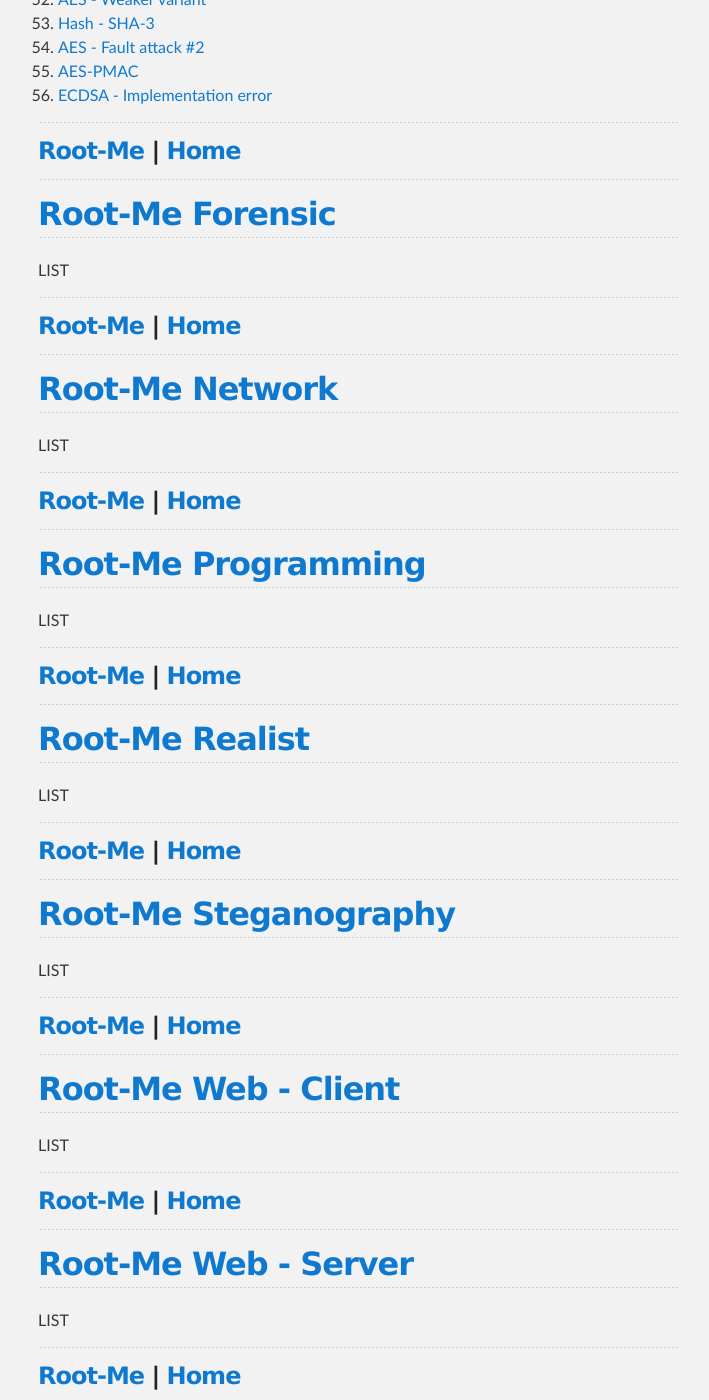
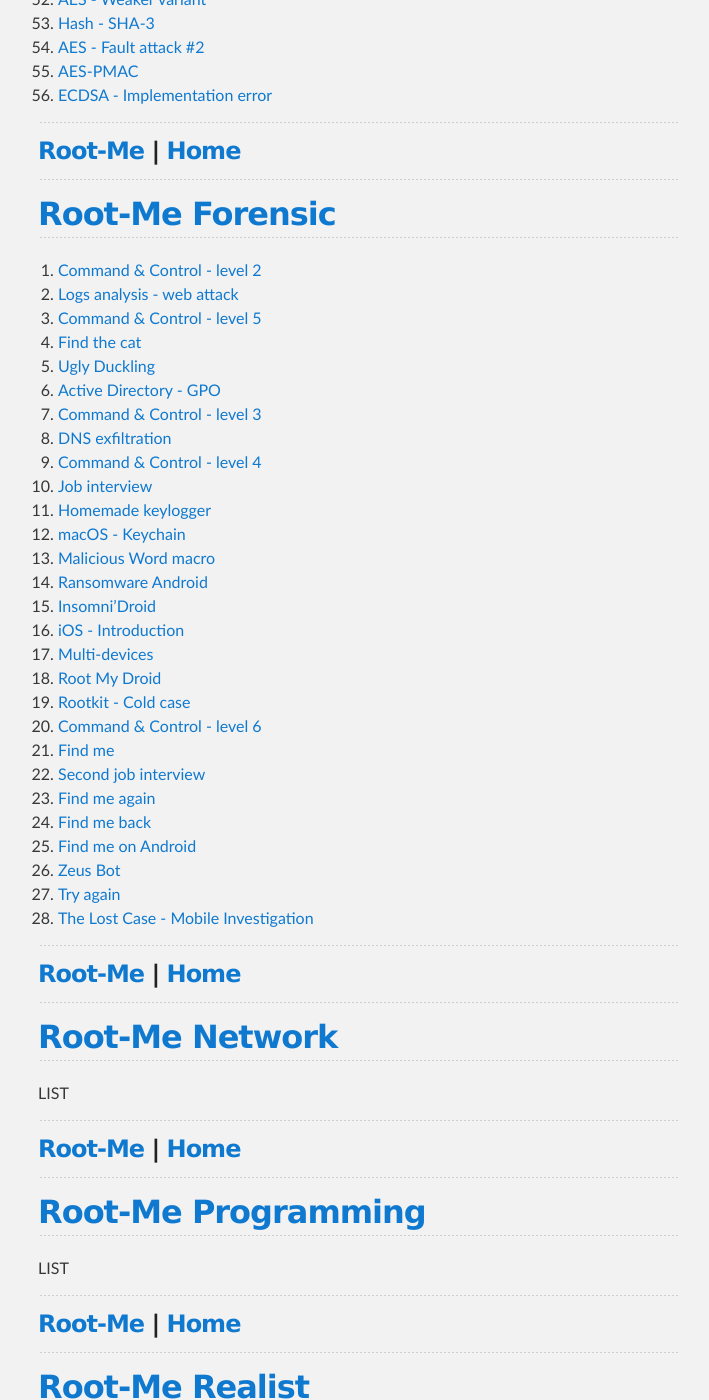
Before and after one commit to djm89uk/djm89uk.github.io, a Jekyll site: the page built from rootme.md, in a window 1280 px wide and 1400 px high, scrolled down 6280 px. Shown: the whole window, without its empty margins (282-991 px from the left). Built offline with Jekyll 4.4.1, drawn with Linux system fonts in a browser that asks for light colours; our own code applies the rules of GitHub Pages for plain Markdown files.

Commit message:
Update rootme.md

```diff
--- a/rootme.md
+++ b/rootme.md
@@ -141,7 +141,6 @@ Root-Me is a non-profit organization which goal is to promote the spread of know
 82. [ELF x64 - Blind ROP](./rootme_asys.md#elf-x64-blind-rop)
 83. [ELF x64 - Browser exploit - BitString](./rootme_asys.md#elf-x64-browser-exploit-bitstring)
 
-
 ---
 
 ### [Root-Me](./rootme.md) | [Home](./index.md)
@@ -270,7 +269,34 @@ Root-Me is a non-profit organization which goal is to promote the spread of know
 
 ## [Root-Me Forensic](./rootme_for.md)
 
-LIST
+1. [Command & Control - level 2](./rootme_for.md#command-&-control-level-2)
+2. [Logs analysis - web attack](./rootme_for.md#logs-analysis-web-attack)
+3. [Command & Control - level 5](./rootme_for.md#command-&-control-level-5)
+4. [Find the cat](./rootme_for.md#find-the-cat)
+5. [Ugly Duckling](./rootme_for.md#ugly-duckling)
+6. [Active Directory - GPO](./rootme_for.md#active-directory-gpo)
+7. [Command & Control - level 3](./rootme_for.md#command-&-control-level-3)
+8. [DNS exfiltration](./rootme_for.md#dns-exfiltration)
+9. [Command & Control - level 4](./rootme_for.md#command-&-control-level-4)
+10. [Job interview](./rootme_for.md#job-interview)
+11. [Homemade keylogger](./rootme_for.md#homemade-keylogger)
+12. [macOS - Keychain](./rootme_for.md#macos-keychain)
+13. [Malicious Word macro](./rootme_for.md#malicious-word-macro)
+14. [Ransomware Android](./rootme_for.md#ransomware-android)
+15. [Insomni’Droid](./rootme_for.md#insomni’droid)
+16. [iOS - Introduction](./rootme_for.md#ios-introduction)
+17. [Multi-devices](./rootme_for.md#multi-devices)
+18. [Root My Droid](./rootme_for.md#root-my-droid)
+19. [Rootkit - Cold case](./rootme_for.md#rootkit-cold-case)
+20. [Command & Control - level 6](./rootme_for.md#command-&-control-level-6)
+21. [Find me](./rootme_for.md#find-me)
+22. [Second job interview](./rootme_for.md#second-job-interview)
+23. [Find me again](./rootme_for.md#find-me-again)
+24. [Find me back](./rootme_for.md#find-me-back)
+25. [Find me on Android](./rootme_for.md#find-me-on-android)
+26. [Zeus Bot](./rootme_for.md#zeus-bot)
+27. [Try again](./rootme_for.md#try-again)
+28. [The Lost Case - Mobile Investigation](./rootme_for.md#the-lost-case-mobile-investigation)
 
 ---
 
```
